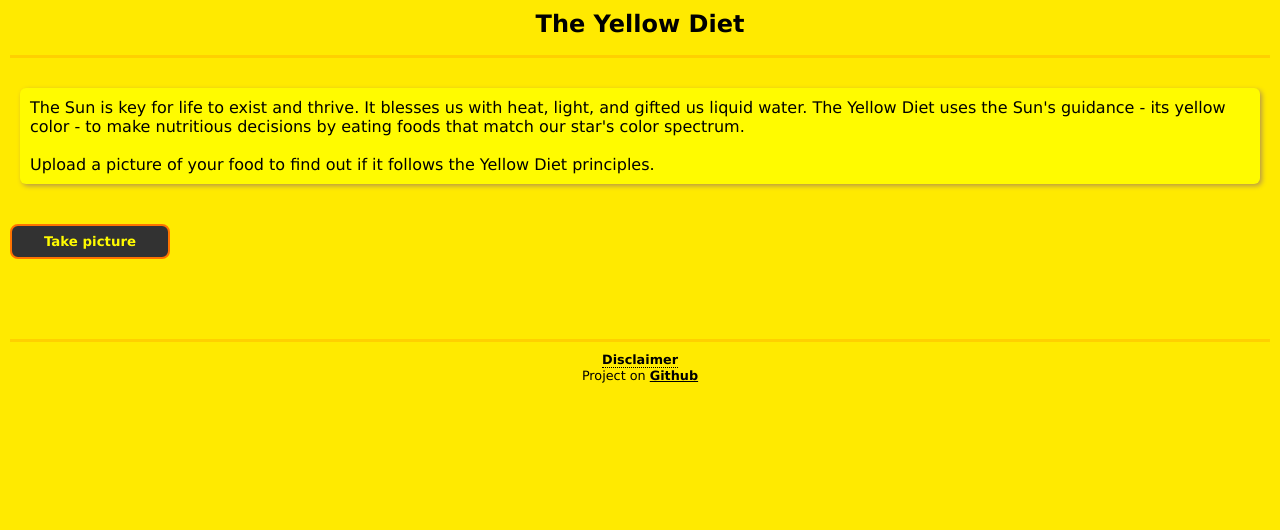
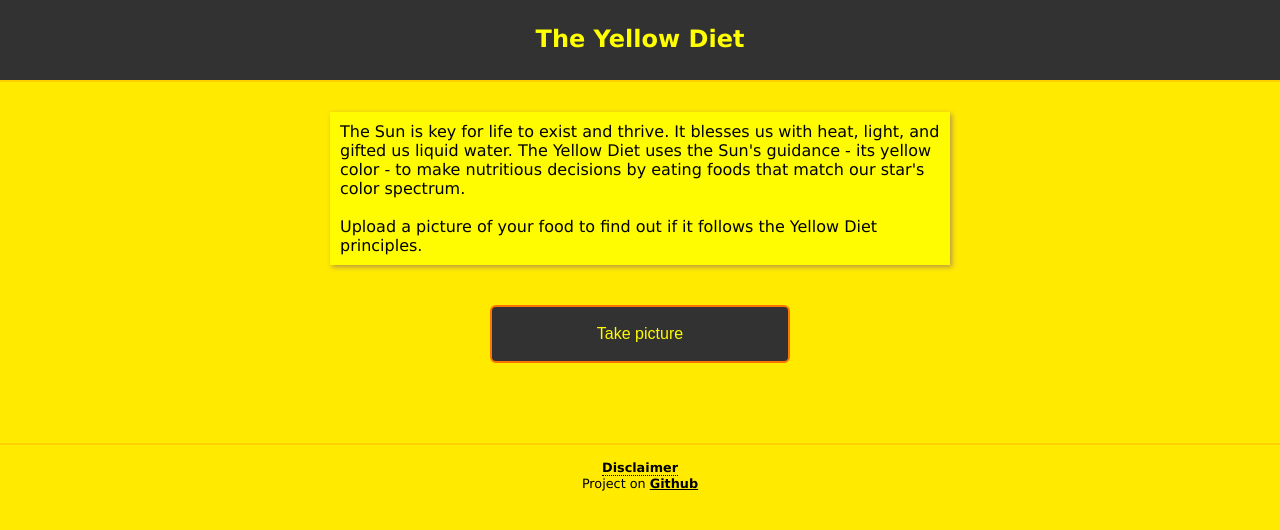
Before and after one commit to usaspiff/yellow-diet, a plain HTML site: page src/index.html in a window 1280 px wide. Drawn offline with Linux system fonts and the light colour scheme.

Commit message:
Color and width size changes

```diff
--- a/src/styles.css
+++ b/src/styles.css
@@ -1,21 +1,22 @@
 *{
-    padding:0;
-    margin:0;
-    font-family: 'Lucida Sans', 'Lucida Sans Regular', 'Lucida Grande', 'Lucida Sans Unicode', Geneva, Verdana, sans-serif;
+  padding:0;
+  margin:0;
 }
 
 body {
   background-color: #ffea00;
-  margin-left: 10px;
-  margin-right: 10px;
+  font-family: 'Lucida Sans', 'Lucida Sans Regular', 'Lucida Grande', 'Lucida Sans Unicode', Geneva, Verdana, sans-serif;
+
 }
 
 header {
-  background-color:  #ffea00;
+  background-color:  rgb(50, 50, 50);
   text-align: center;
-  height: 45px;
-  margin-top: 10px;
+  color: yellow;
+  height: 55px;
+  padding-top: 25px;
   border-bottom: solid #ffd000;
+  border-width: 2px;
 }
 
 main {
@@ -24,13 +25,12 @@ main {
 }
 
 #manifesto {
-  margin-top:30px;
-  margin-left: 10px;
-  margin-right: 10px;
+  margin: auto;
+  margin-top: 30px;
+  max-width: 600px;
   padding: 10px;
   text-align: left;
   background-color: #fffb00;
-  border-radius: 6px;
   box-shadow: 2px 2px 5px 0px rgb(184, 153, 70);
 }
 
@@ -39,7 +39,9 @@ main {
 }
 
 #colors_sketch {
-  border-radius: 6px;
+  margin: auto;
+  max-width: 300px;
+  width: 100vh;
   border-style: solid;
   border-width: 2px;
   border-color: #916d0a;
@@ -51,7 +53,6 @@ main {
 }
 
 canvas {
-  border-radius: 6px;
   border-style: solid;
   border-width: 2px;
   border-color: #916d0a;
@@ -61,10 +62,9 @@ canvas {
 
 #color_palette {
   margin: auto;
-  width: 50%;
-  width: 296px;
-  height: 96px;
-  border-radius: 6px;
+  max-width: 300px;
+  width: 100vh;
+  height: 100px;
   border-style: solid;
   border-width: 2px;
   border-color: #916d0a;
@@ -73,13 +73,15 @@ canvas {
 }
 
 #ml-summary {
-  margin-top: 33px;
+  margin-top: 38px;
   font-weight: bold;
 }
 
 .upload-section {
-  width: 20vh;
-}
+  margin: auto;
+  max-width: 300px;
+  width: 100vh;
+  }
 
 #file_loader {
   margin-top: 40px;
@@ -97,12 +99,11 @@ canvas {
   border: 2px solid #ff7300;
   color: #fffb00;
   background-color: rgb(50, 50, 50);
-  padding: 8px 20px;
-  border-radius: 8px;
-  font-weight: bold;
-  /* width: 100px; */
+  padding: 18px 20px;
+  border-radius: 6px;
+  font-size: 100%;
   justify-content: space-around;
-}
+  }
 
 .upload-btn-wrapper input[type=file] {
   font-size: 100px;
@@ -117,11 +118,12 @@ footer {
   font-size: 80%;
   position: relative;
   margin-top: -100px;
-  padding-top: 10px;
+  padding-top: 15px;
   height: 80px;
   clear: both;
   background-color:  #ffea00;
   border-top: solid #ffd000;
+  border-width: 2px;
 }
 
 .default-hide {
@@ -177,6 +179,7 @@ footer {
 a:link {
     color: black;
 }
+
 a:visited {
     color: black;
 }
```
